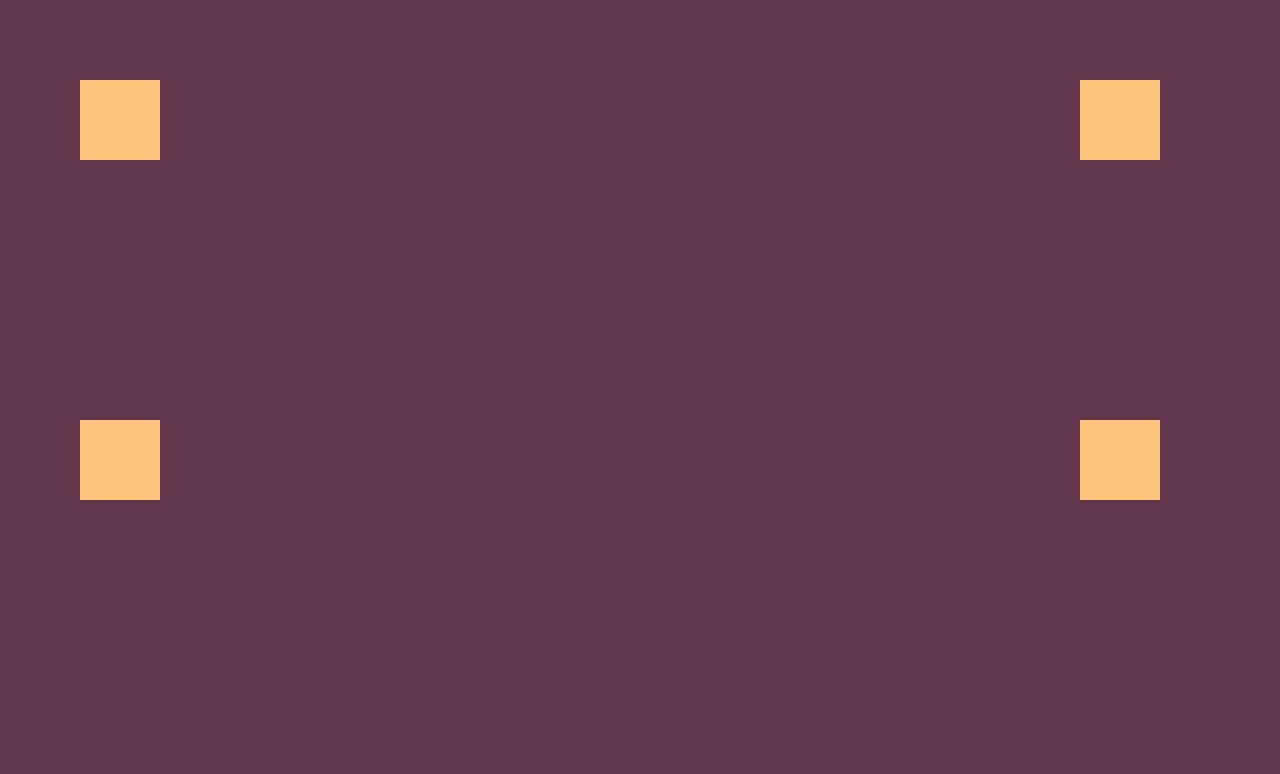
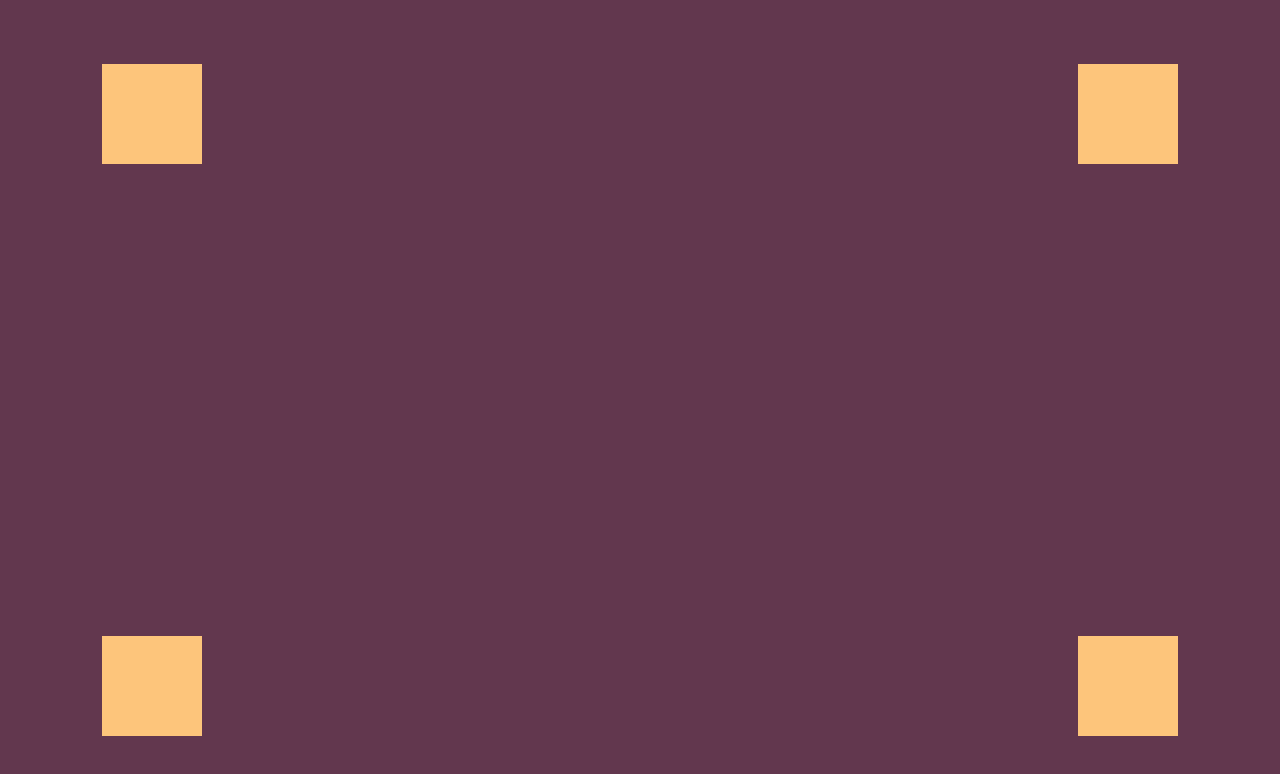
Before and after one commit to PedrooTz/CSSBattle, a plain HTML site: page index.html in a window 1280 px wide. Drawn offline with Linux system fonts and the light colour scheme.

Commit message:
CssBattle02 - Finalizado

```diff
--- a/index.html
+++ b/index.html
@@ -2,17 +2,17 @@
 <html lang="pt-br">
 <head>
     <meta charset="UTF-8">
-    <link rel="stylesheet" href="./style.css">
     <meta name="viewport" content="width=device-width, initial-scale=1.0">
-    <title>CSSBattle</title>
+    <link rel="stylesheet" href="style.css">
+    <title>Exercício 2</title>
 </head>
 <body>
-  <div class="quadrados">
-    <div class="q1"></div>
-    <div class="q2"></div>
-    <div class="q3"></div>
-    <div class="q4"></div>
-    </div>
+
+
+    <div class="quadrado"></div>
+    <div class="quadrado2"></div>
+    <div class="quadrado3"></div>
+    <div class="quadrado4"></div>
 
 </body>
 </html>
--- a/style.css
+++ b/style.css
@@ -1,62 +1,59 @@
 *{
-    /* resetar a pagina */
-    margin: 0;
+    margin:0;
     padding: 0;
+    box-sizing:border-box;
+    overflow: hidden;
+    background-color:#62374e;
 }
 
-body{
-    /* pintar o fundo da pagina*/
-    background-color: #62374e;
+/* Criando os quadrados */
 
-    /* adequando tamanhos */
+/* Definindo a cor, tamanho e posição de cada quadrado */
 
-    width: 400px;
-    height: 500px;
-}
-.quadrados{
-    /*arrumando em colunas */
-    display: grid;
-    grid-template-columns: 1fr 1fr;
-    align-items: center;
+.quadrado{
+    background-color:#fdc57b ;
+    position: absolute;
+    width: 100px;
+    height: 100px;
+    margin-left: 8%;
+    margin-top: 5%;
 }
 
-/* organizando tamanho, cor e posição de cada quadrado*/
-.q1{
-
-    /* width e height para dar o tamanho e a largura certa aos quadrados */
-    top: 100px;
-    width: 80px;
-    height: 80px;
-    margin: 80px;
-    background-color: #fdc57b;
+/* Mudando somente sua posição */
+.quadrado2{
+    background-color:#fdc57b ;
+    position: absolute;
+    width: 100px;
+    height: 100px;
+    top: 0;
+    right: 0;
+    margin-right: 8%;
+    margin-top: 5%;
 
 }
-.q2{
-    /* top para subir o quadrado */
-    top: 100px;
-    width: 80px;
-    height: 80px;
-/* margin-left para definir a posição na esquerda */
-    margin-left: 840px;
-    background-color: #fdc57b;
+/* Adequando somente sua posição */
+.quadrado3{
+    background-color:#fdc57b ;
+    position: absolute;
+    width: 100px;
+    height: 100px;
+    bottom: 0;
+    left: 0;
+    margin-left: 8%;
+    margin-bottom: 5%;
+
 }
-.q3{
-    bottom: 100px;
-    width: 80px;
-    height: 80px;
-    margin: 80px;
-    margin-left: 80px;
-/* margin-top para definir o quão para baixo o quadrado ficará */
-    margin-top: 180px;
-    background-color: #fdc57b;
+
+
+.quadrado4{
+    background-color:#fdc57b ;
+    position: absolute;
+    width: 100px;
+    height: 100px;
+    bottom: 0;
+    right: 0;
+    margin-right: 8%;
+    margin-bottom: 5%;
+
+
 }
-.q4{
-    bottom: 100px;
-    width: 80px;
-    height: 80px;
-    margin: 80px;
-    margin-left: 840px;
-    margin-top:  180px;
-    /* background-color para definir a cor do fundo do quadrado */
-    background-color: #fdc57b;
-}
```
